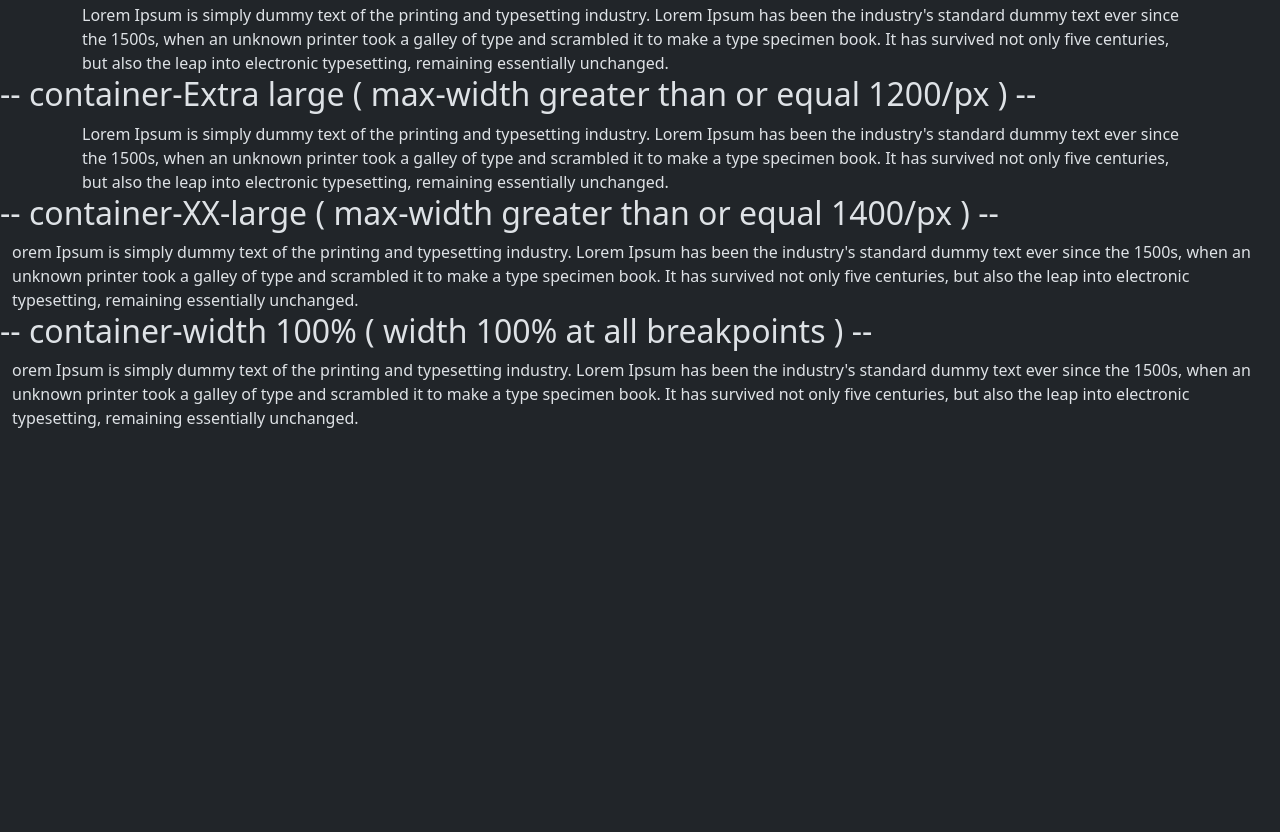
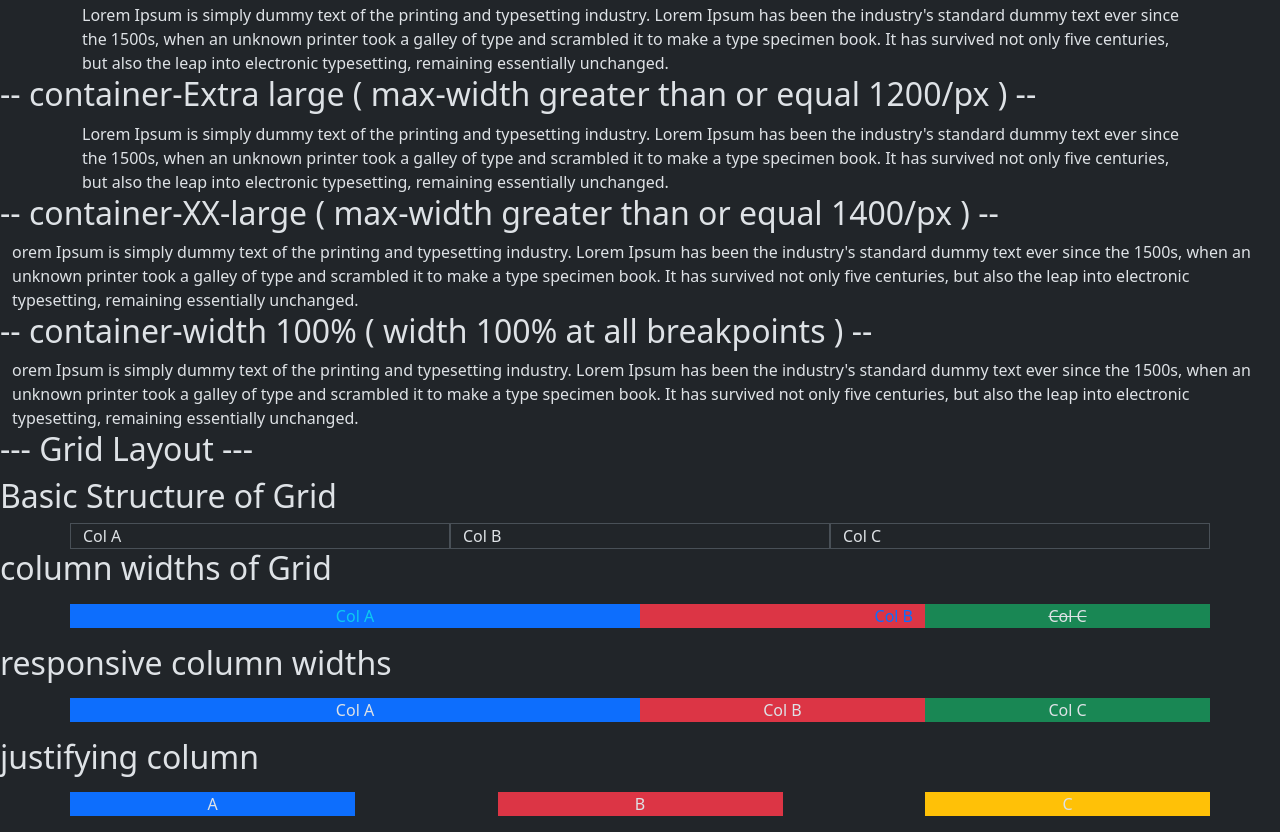
Before and after one commit to Tafhimbn/Bootstrap, a plain HTML site: page index.html in a window 1280 px wide. Shown: the part 4606-5438 px from the top of the page. Before the commit the page ends 5036 px from the top, so only its background shows below. Drawn offline with Linux system fonts and the light colour scheme.

Commit message:
Grid System

```diff
--- a/index.html
+++ b/index.html
@@ -184,8 +184,51 @@
   <div class="container-fluid">orem Ipsum is simply dummy text of the printing and typesetting industry. Lorem Ipsum has been the industry's standard dummy text ever since the 1500s, when an unknown printer took a galley of type and scrambled it to make a type specimen book. It has survived not only five centuries, but also the leap into electronic typesetting, remaining essentially unchanged.   </div>
 
 
+<!-- Grid Layout -->
+ <h2>--- Grid Layout ---</h2>
+
+ <!--Basic Structure of Grid  -->
+ <h2> Basic Structure of Grid </h2>
+ <div class="container">
+  <div class="row">
+    <div class="col border">Col A</div>
+    <div class="col border">Col B</div>
+    <div class="col border">Col C</div>
+  </div>
+ </div>
+
+ <!--column widths of Grid -->
+ <h2> column widths of Grid </h2>  <!-- Every has maximum 12 column -->
+ <div class="container-lg my-3">   <!-- large & Margin 3-->
+  <div class="row">
+    <div class="col-6 bg-primary text-center text-info ">Col A</div>
+    <div class="col-3 bg-danger text-end text-primary ">Col B</div>
+    <div class="col-3 bg-success text-center text-decoration-line-through">Col C</div>
+  </div>
+ </div>
+
+ <!-- responsive column widths  -->
+ <h2> responsive column widths </h2> <!-- On mobile phones or screens that are less than 576px wide, the columns will automatically stack on top of each other. -->
+ <div class="container-lg my-3">
+  <div class="row">
+    <div class="col-sm-4 col-lg-6 bg-primary text-center">Col A</div>
+    <div class="col-sm-4 col-lg-3 bg-danger text-center">Col B</div>
+    <div class="col-sm-4 col-lg-3 bg-success text-center">Col C</div>
+  </div>
+ </div>
+
+<!-- justifying column -->
+ <h2> justifying column </h2>
+ <div class="container-lg my-3">
+       <div class="row justify-content-between">
+          <div class="col-3 bg-primary text-center">A</div>
+          <div class="col-3 bg-danger text-center">B</div>
+          <div class="col-3 bg-warning text-center">C</div>
+       </div>
+  </div>
+
+
+
   <script src="js/bootstrap.bundle.js"> </script> <!-- we add javascript in body  -->
 </body>
-
-
 </html>
```
